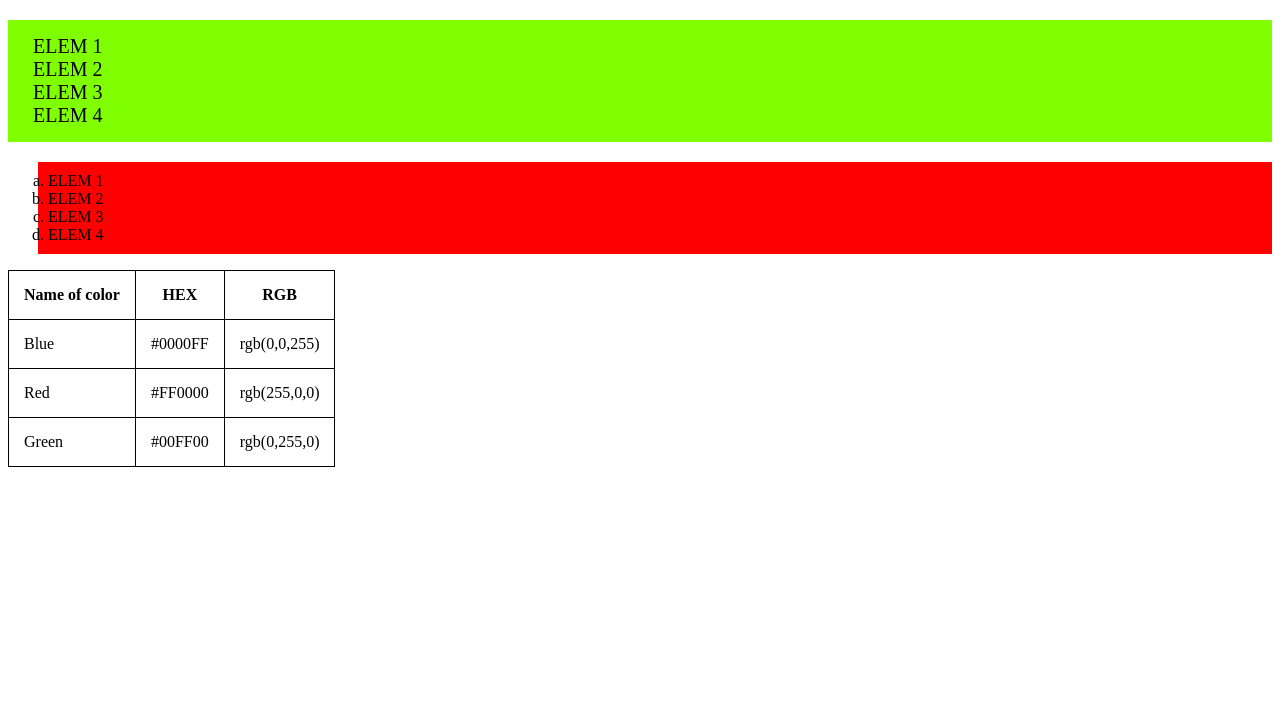
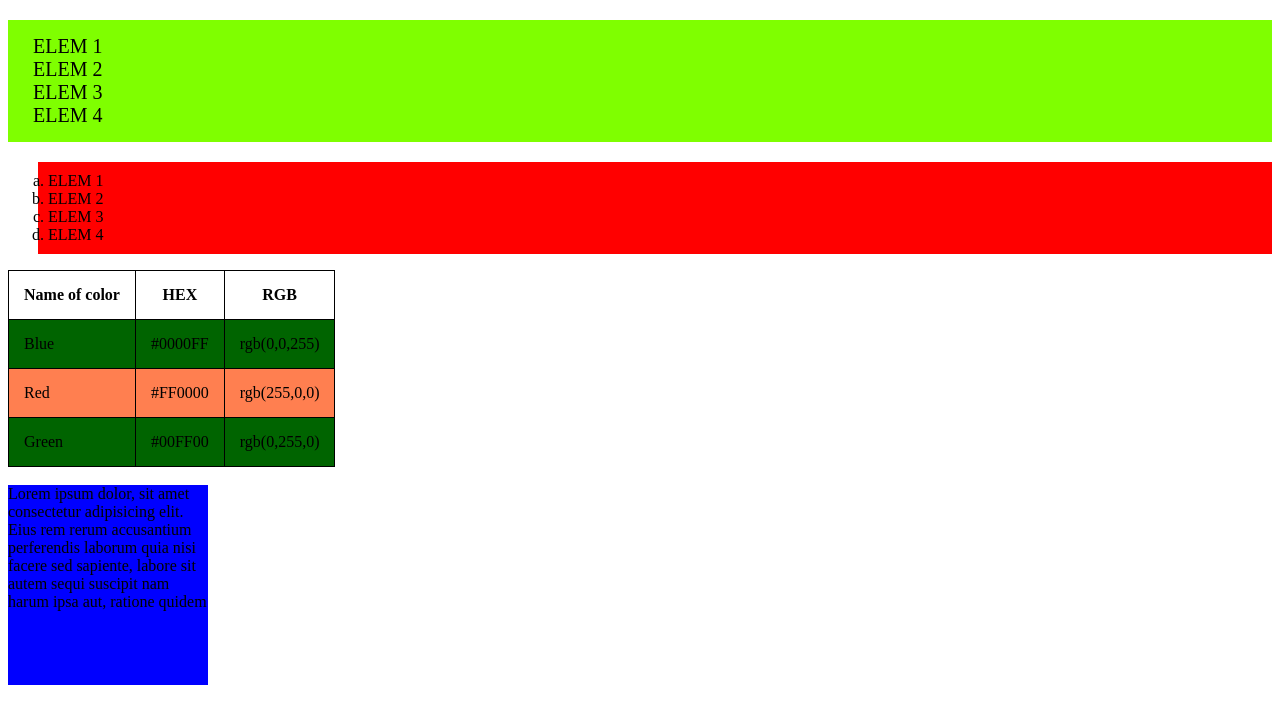
Before and after one commit to hanernelja123/HTML-CSS-JAVASCRIPT, a plain HTML site: page MODULI13/index.html in a window 1280 px wide. Drawn offline with Linux system fonts and the light colour scheme.

Commit message:
ndryshime

```diff
--- a/MODULI13/index.html
+++ b/MODULI13/index.html
@@ -51,6 +51,12 @@
 			</tr>
 		</tbody>
 	</table>
+	<br>
+
+	<div>Lorem ipsum dolor, sit amet consectetur adipisicing elit.
+		Eius rem rerum accusantium perferendis laborum quia nisi
+		 facere sed sapiente, labore sit autem sequi
+		  suscipit nam harum ipsa aut, ratione quidem</div>
 
 </body>
 </html>
--- a/MODULI13/style.css
+++ b/MODULI13/style.css
@@ -23,3 +23,15 @@ td,th{
     border: 1px solid black;
     padding: 15px;
 }
+tbody tr:nth-child(odd){
+    background-color: darkgreen;
+}
+tbody tr:nth-child(even){
+    background-color: coral;
+}
+div{
+    overflow: scroll;
+    background-color: blue;
+    height: 200px;
+    width: 200px;
+}
```
